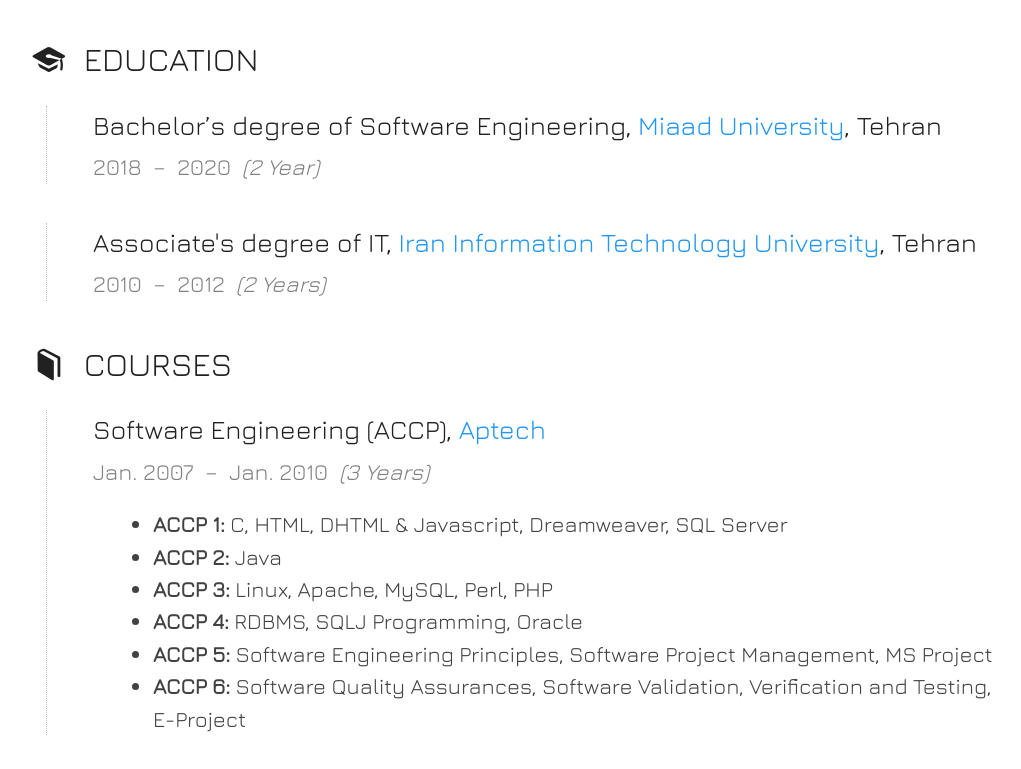
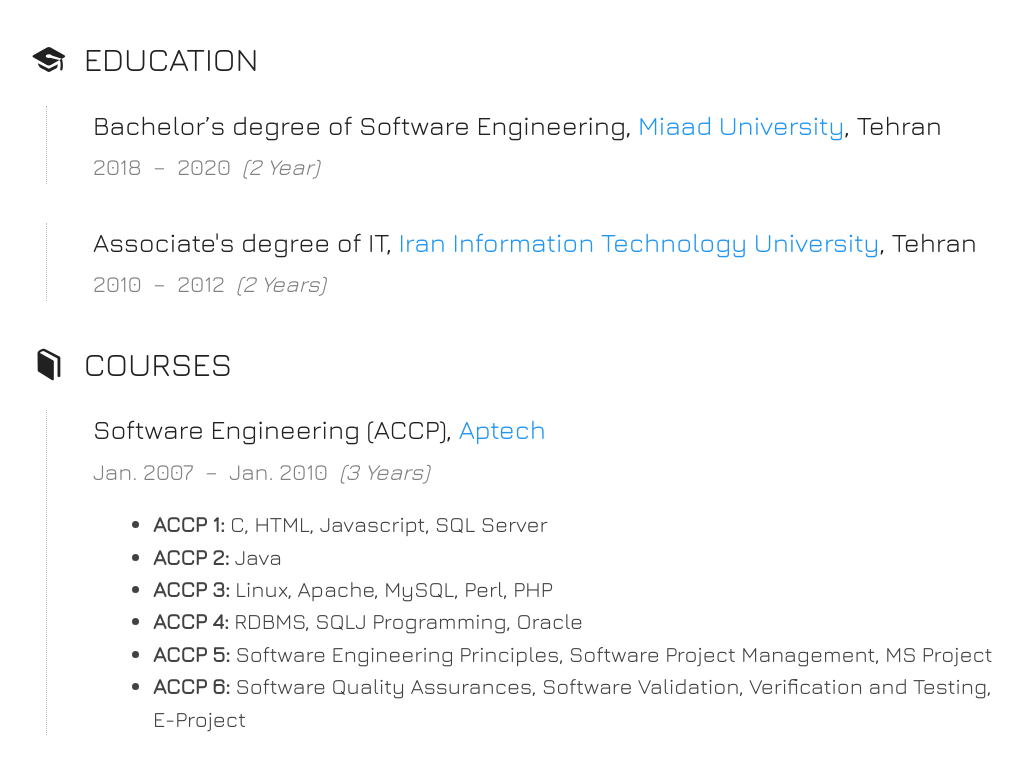
Before and after one commit to mirmousaviii/resume, a plain HTML site: page docs/index.html in a window 1280 px wide. Shown: the part 2297-3066 px from the top of the page, without its empty margins (22-1043 px from the left). Drawn offline with nearby package versions, Linux system fonts and the light colour scheme.

Commit message:
Updated resume

```diff
--- a/docs/index.html
+++ b/docs/index.html
@@ -167,7 +167,7 @@
           <div class="item-caption setting--secondary-text">Jan. 2007&nbsp;&nbsp;–&nbsp;&nbsp;Jan. 2010&nbsp;&nbsp;<i>(3 Years)</i></div>
           <div class="item-description">
             <ul>
-              <li><strong>ACCP 1:</strong> C, HTML, DHTML &amp; Javascript, Dreamweaver, SQL Server</li>
+              <li><strong>ACCP 1:</strong> C, HTML, Javascript, SQL Server</li>
               <li><strong>ACCP 2:</strong> Java</li>
               <li><strong>ACCP 3:</strong> Linux, Apache, MySQL, Perl, PHP</li>
               <li><strong>ACCP 4:</strong> RDBMS, SQLJ Programming, Oracle</li>
```
